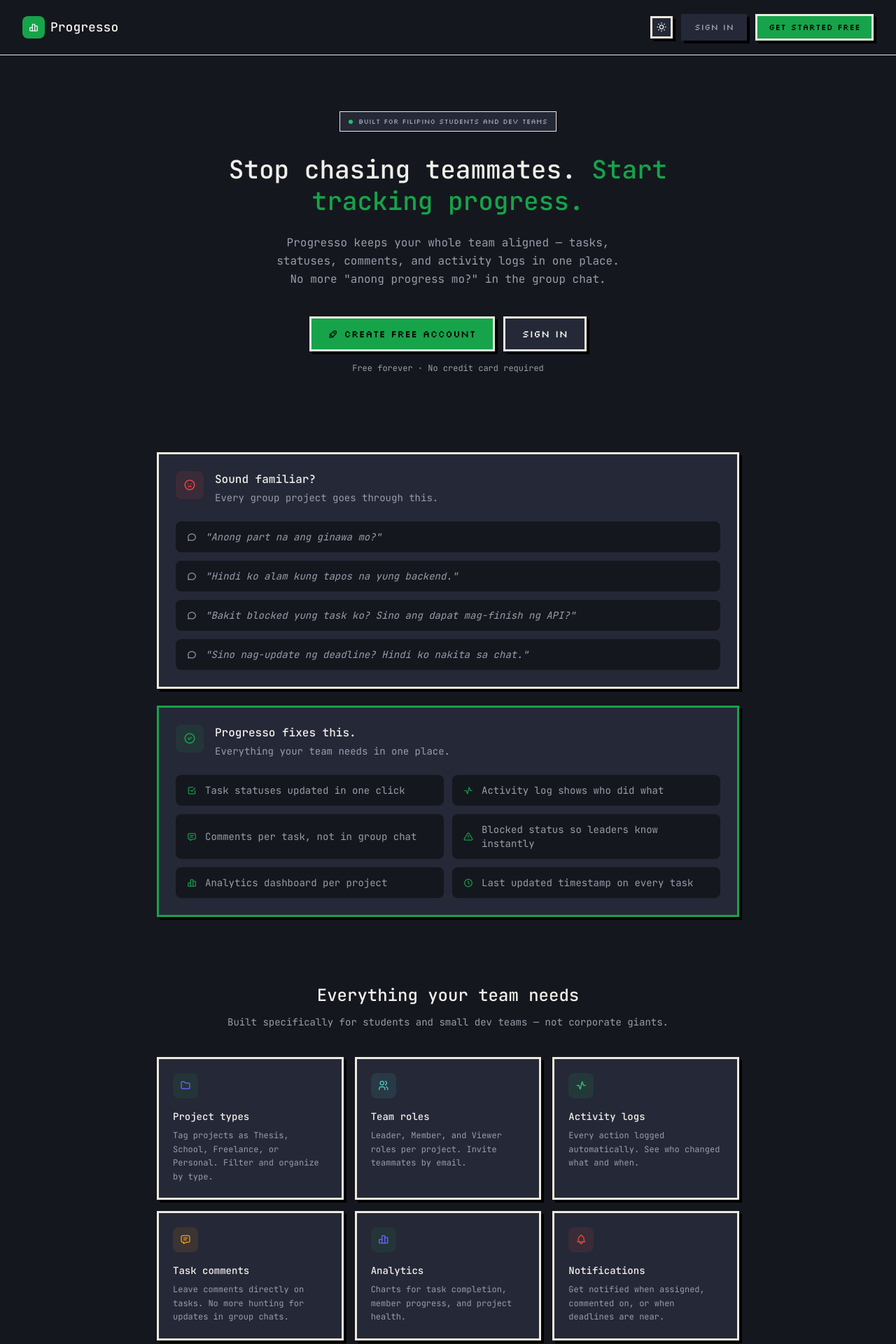
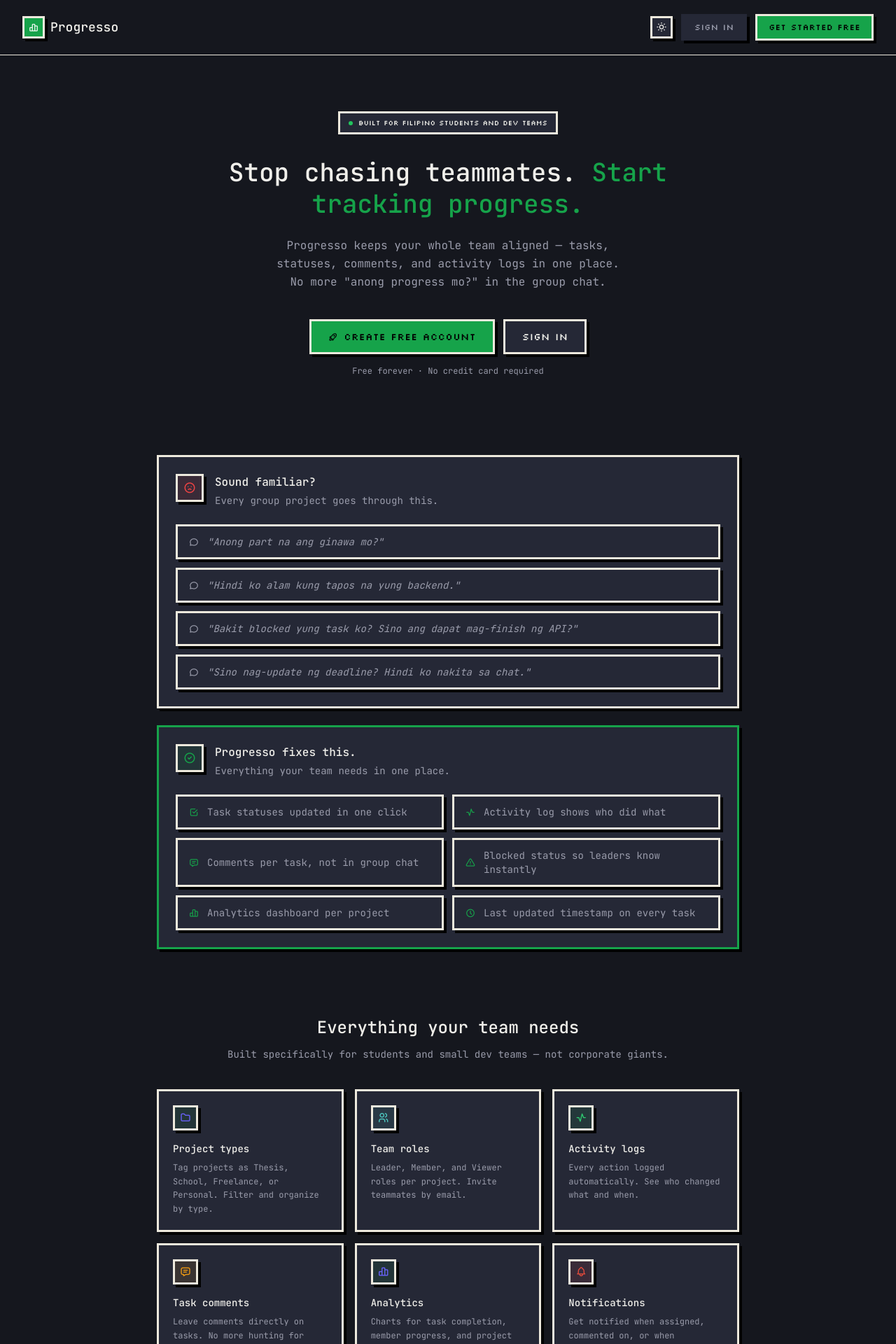
Before and after one commit to GabrielRayat-dev/progresso, a React (Vite) app in the folder client/: page / in a window 1280 px wide. Shown: the top 1920 px of the page at 70% size. Built offline with nearby package versions, Linux system fonts and the light colour scheme; no server answers.

Commit message:
style: complete retro pixel-art UI reskin across all pages and settings

```diff
--- a/client/src/pages/Dashboard.jsx
+++ b/client/src/pages/Dashboard.jsx
@@ -210,7 +210,7 @@ export default function Dashboard() {
       {/* Empty state if no projects */}
       {projects.length === 0 && tasks.length === 0 && (
         <div className="mt-6 card text-center">
-          <div className="w-14 h-14 rounded-2xl flex items-center justify-center mx-auto mb-4 bg-primary/10">
+          <div className="w-14 h-14 border-[3px] border-border shadow-retro flex items-center justify-center mx-auto mb-4 bg-primary/10">
             <i className="ti ti-rocket text-primary text-2xl" aria-hidden="true"></i>
           </div>
           <h3 className="text-textprimary font-medium mb-2">Welcome to Progresso!</h3>
--- a/client/src/pages/Landing.jsx
+++ b/client/src/pages/Landing.jsx
@@ -30,7 +30,7 @@ export default function Landing() {
       <div className="sticky top-0 z-50 bg-background border-b border-border">
         <nav className="flex items-center justify-between px-4 md:px-8 py-4 md:py-5 max-w-7xl mx-auto">
           <div className="flex items-center gap-2">
-            <div className="w-8 h-8 rounded-lg bg-primary flex items-center justify-center">
+            <div className="w-8 h-8 border-[3px] border-border shadow-retro bg-primary flex items-center justify-center">
               <i className="ti ti-chart-bar text-white text-sm" aria-hidden="true"></i>
             </div>
             <span className="font-medium text-lg text-textprimary">Progresso</span>
@@ -59,13 +59,13 @@ export default function Landing() {
               onClick={() => setMenuOpen(o => !o)}
               aria-label="Open menu"
               aria-expanded={menuOpen}
-              className="w-9 h-9 rounded-lg flex items-center justify-center text-textsecondary hover:text-textprimary hover:bg-surface transition-colors"
+              className="w-9 h-9 border-[3px] border-border shadow-retro flex items-center justify-center text-textsecondary hover:bg-black hover:text-white active:translate-x-[4px] active:translate-y-[4px] active:shadow-none transition-transform"
             >
               <i className={`ti ${menuOpen ? 'ti-x' : 'ti-menu-2'} text-lg`} aria-hidden="true"></i>
             </button>
 
             {menuOpen && (
-              <div className="absolute right-0 mt-2 w-56 rounded-xl border border-border bg-surface shadow-lg py-2 z-50">
+              <div className="absolute right-0 mt-2 w-56 border-[3px] border-border bg-surface shadow-retro py-2 z-50">
                 <div className="flex items-center justify-between px-4 py-2 border-b border-border">
                   <span className="text-textsecondary text-sm">Theme</span>
                   <ThemeToggle />
@@ -92,7 +92,7 @@ export default function Landing() {
 
       {/* Hero */}
       <section className="flex flex-col items-center text-center px-6 pt-20 pb-16 max-w-4xl mx-auto">
-        <div className="pill bg-surface border border-border text-textsecondary mb-8">
+        <div className="pill mb-8">
           <div className="w-1.5 h-1.5 rounded-full bg-success"></div>
           Built for Filipino students and dev teams
         </div>
@@ -132,7 +132,7 @@ export default function Landing() {
       <section className="px-8 py-12 max-w-4xl mx-auto">
         <div className="card-lg mb-6">
           <div className="flex items-start gap-4 mb-6">
-            <div className="w-10 h-10 rounded-lg flex items-center justify-center flex-shrink-0 bg-danger/10">
+            <div className="w-10 h-10 border-[3px] border-border shadow-retro flex items-center justify-center flex-shrink-0 bg-danger/10">
               <i className="ti ti-mood-sad text-danger text-lg" aria-hidden="true"></i>
             </div>
             <div>
@@ -147,7 +147,7 @@ export default function Landing() {
               '"Bakit blocked yung task ko? Sino ang dapat mag-finish ng API?"',
               '"Sino nag-update ng deadline? Hindi ko nakita sa chat."',
             ].map((msg, i) => (
-              <div key={i} className="flex items-center gap-3 bg-background rounded-lg px-4 py-3">
+              <div key={i} className="flex items-center gap-3 bg-surface border-[3px] border-border shadow-retro px-4 py-3">
                 <i className="ti ti-message-circle text-textsecondary text-sm flex-shrink-0" aria-hidden="true"></i>
                 <span className="text-textsecondary text-sm italic">{msg}</span>
               </div>
@@ -155,9 +155,9 @@ export default function Landing() {
           </div>
         </div>
 
-        <div className="card-lg border-primary border-opacity-40">
+        <div className="card-lg border-primary">
           <div className="flex items-start gap-4 mb-6">
-            <div className="w-10 h-10 rounded-lg flex items-center justify-center flex-shrink-0 bg-primary/10">
+            <div className="w-10 h-10 border-[3px] border-border shadow-retro flex items-center justify-center flex-shrink-0 bg-primary/10">
               <i className="ti ti-circle-check text-primary text-lg" aria-hidden="true"></i>
             </div>
             <div>
@@ -174,7 +174,7 @@ export default function Landing() {
               { icon: 'ti-chart-bar', text: 'Analytics dashboard per project' },
               { icon: 'ti-clock', text: 'Last updated timestamp on every task' },
             ].map((item, i) => (
-              <div key={i} className="flex items-center gap-3 bg-background rounded-lg px-4 py-3">
+              <div key={i} className="flex items-center gap-3 bg-surface border-[3px] border-border shadow-retro px-4 py-3">
                 <i className={`ti ${item.icon} text-primary text-sm flex-shrink-0`} aria-hidden="true"></i>
                 <span className="text-textsecondary text-sm">{item.text}</span>
               </div>
@@ -201,7 +201,7 @@ export default function Landing() {
             { icon: 'ti-bell', color: '#E74C3C', bg: 'bg-danger/10', title: 'Notifications', desc: 'Get notified when assigned, commented on, or when deadlines are near.' },
           ].map((f, i) => (
             <div key={i} className="card hover:border-primary transition-colors">
-              <div className={`w-9 h-9 rounded-lg flex items-center justify-center mb-4 ${f.bg}`} style={{ color: f.color }}>
+              <div className={`w-9 h-9 border-[3px] border-border shadow-retro flex items-center justify-center mb-4 ${f.bg}`} style={{ color: f.color }}>
                 <i className={`ti ${f.icon} text-base`} aria-hidden="true"></i>
               </div>
               <h4 className="text-textprimary font-medium text-sm mb-2">{f.title}</h4>
@@ -227,7 +227,7 @@ export default function Landing() {
             { label: 'Personal / Side', icon: 'ti-heart', color: '#2ECC71', bg: 'bg-success/10', desc: 'Personal goals and side projects' },
           ].map((t, i) => (
             <div key={i} className="card text-center hover:border-primary transition-colors">
-              <div className={`w-10 h-10 rounded-lg flex items-center justify-center mx-auto mb-3 ${t.bg}`} style={{ color: t.color }}>
+              <div className={`w-10 h-10 border-[3px] border-border shadow-retro flex items-center justify-center mx-auto mb-3 ${t.bg}`} style={{ color: t.color }}>
                 <i className={`ti ${t.icon} text-base`} aria-hidden="true"></i>
               </div>
               <div className="text-xs font-medium mb-1" style={{ color: t.color }}>{t.label}</div>
@@ -263,7 +263,7 @@ export default function Landing() {
       <footer className="border-t border-border px-8 py-6">
         <div className="flex items-center justify-between max-w-7xl mx-auto">
           <div className="flex items-center gap-2">
-            <div className="w-6 h-6 rounded bg-primary flex items-center justify-center">
+            <div className="w-6 h-6 border-[3px] border-border shadow-retro bg-primary flex items-center justify-center">
               <i className="ti ti-chart-bar text-white text-xs" aria-hidden="true"></i>
             </div>
             <span className="text-sm font-medium text-textprimary">Progresso</span>
--- a/client/src/pages/Login.jsx
+++ b/client/src/pages/Login.jsx
@@ -35,20 +35,20 @@ export default function Login() {
 
         {/* Logo */}
         <div className="flex items-center justify-center gap-2 mb-8">
-          <div className="w-8 h-8 rounded-lg bg-primary flex items-center justify-center">
+          <div className="w-8 h-8 border-[3px] border-border shadow-retro bg-primary flex items-center justify-center">
             <i className="ti ti-chart-bar text-white text-sm" aria-hidden="true"></i>
           </div>
           <span className="font-medium text-lg text-textprimary">Progresso</span>
         </div>
 
         {/* Card */}
-        <div className="card-lg shadow-lg">
+        <div className="card-lg">
           <h1 className="text-xl font-medium text-textprimary mb-1">Welcome back</h1>
           <p className="text-textsecondary text-sm mb-6">Sign in to your account to continue</p>
 
           {/* Error */}
           {error && (
-            <div className="flex items-center gap-2 border border-danger border-opacity-30 rounded-lg px-4 py-3 mb-4 bg-danger/10">
+            <div className="flex items-center gap-2 border-[3px] border-danger px-4 py-3 mb-4 bg-danger/10">
               <i className="ti ti-alert-circle text-danger text-sm" aria-hidden="true"></i>
               <span className="text-danger text-sm">{error}</span>
             </div>
@@ -64,7 +64,7 @@ export default function Login() {
                 onChange={handleChange}
                 placeholder="you@email.com"
                 required
-                className="w-full bg-background border border-border rounded-lg px-4 py-3 text-sm text-textprimary placeholder-textsecondary focus:outline-none focus:border-primary transition-colors"
+                className="input"
               />
             </div>
 
@@ -77,7 +77,7 @@ export default function Login() {
                 onChange={handleChange}
                 placeholder="Enter your password"
                 required
-                className="w-full bg-background border border-border rounded-lg px-4 py-3 text-sm text-textprimary placeholder-textsecondary focus:outline-none focus:border-primary transition-colors"
+                className="input"
               />
             </div>
 
--- a/client/src/pages/NotFound.jsx
+++ b/client/src/pages/NotFound.jsx
@@ -4,7 +4,7 @@ export default function NotFound() {
   return (
     <div className="min-h-screen bg-background flex items-center justify-center px-4">
       <div className="text-center">
-        <div className="w-16 h-16 rounded-2xl flex items-center justify-center mx-auto mb-6 bg-primary/10">
+        <div className="w-16 h-16 border-[3px] border-border shadow-retro flex items-center justify-center mx-auto mb-6 bg-primary/10">
           <i className="ti ti-error-404 text-primary text-3xl" aria-hidden="true"></i>
         </div>
         <h1 className="text-4xl font-medium text-textprimary mb-2">404</h1>
```
Also changed, not shown: client/src/pages/Register.jsx (+6 -6 lines).
